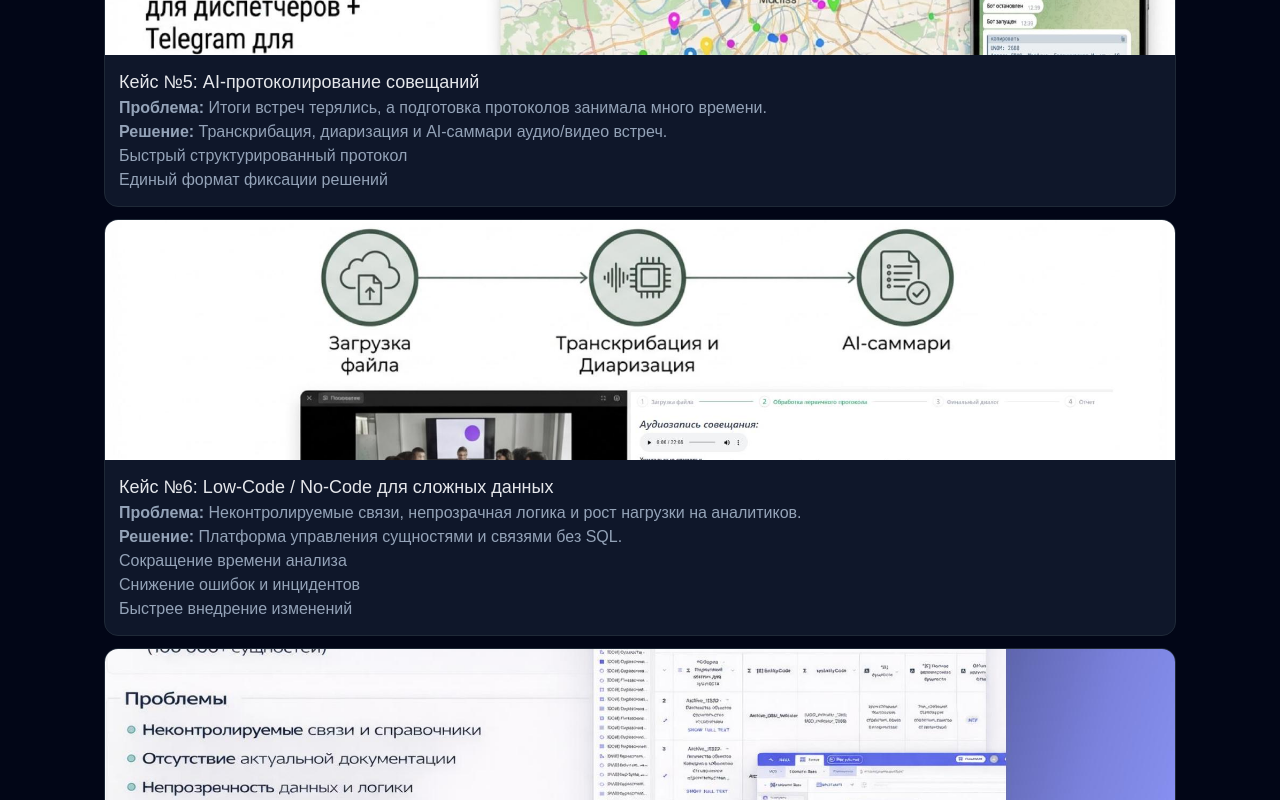
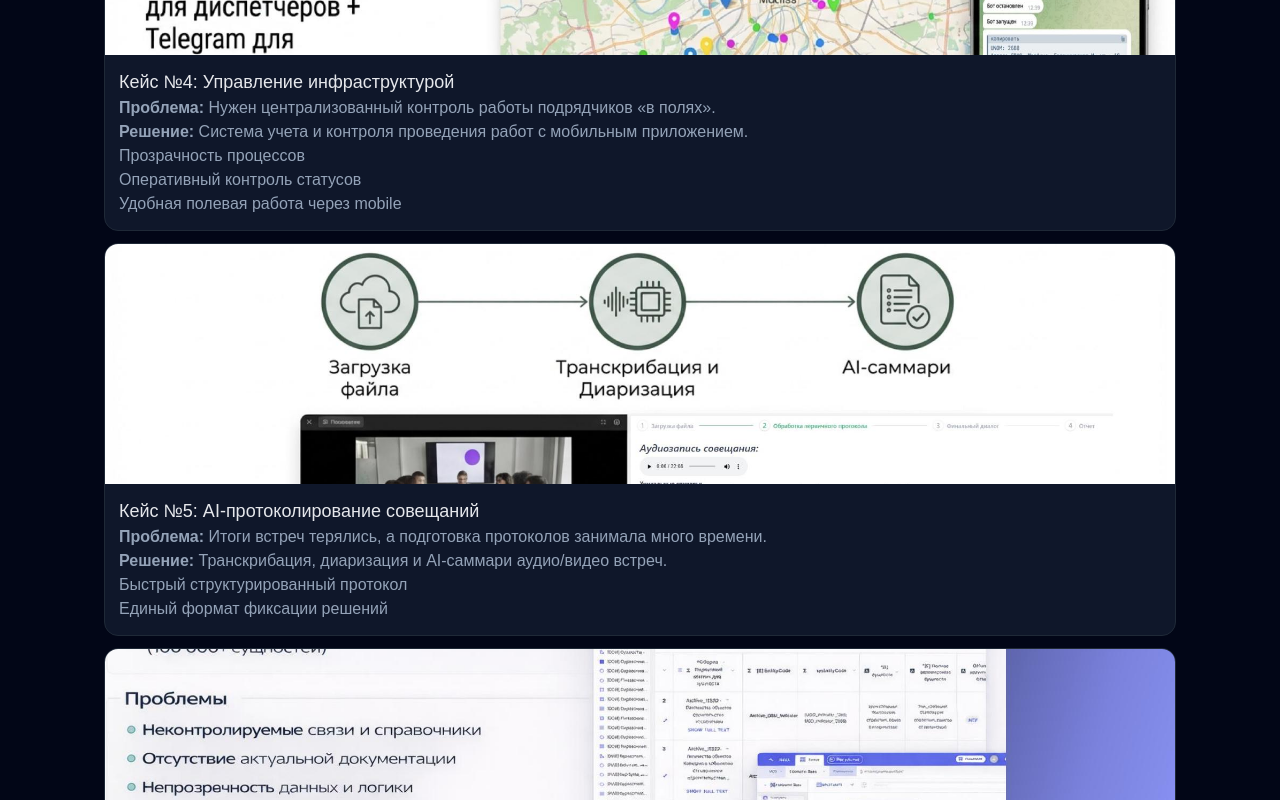
Before and after one commit to rokokzk87/portfolio, a Next.js app: page /cases in a window 1280 px wide. Shown: the part 1560-2360 px from the top of the page. Built offline with nearby package versions, Linux system fonts and the light colour scheme.

Commit message:
Correct case-to-screenshot mapping from PDF and add case #4

```diff
--- a/src/app/cases/page.tsx
+++ b/src/app/cases/page.tsx
@@ -24,25 +24,32 @@ const cases = [
     image: "/cases/case-05.jpg",
   },
   {
+    title: "Кейс №4: Управление инфраструктурой",
+    problem: "Нужен централизованный контроль работы подрядчиков «в полях».",
+    solution: "Система учета и контроля проведения работ с мобильным приложением.",
+    result: ["Прозрачность процессов", "Оперативный контроль статусов", "Удобная полевая работа через mobile"],
+    image: "/cases/case-06.jpg",
+  },
+  {
     title: "Кейс №5: AI-протоколирование совещаний",
     problem: "Итоги встреч терялись, а подготовка протоколов занимала много времени.",
     solution: "Транскрибация, диаризация и AI-саммари аудио/видео встреч.",
     result: ["Быстрый структурированный протокол", "Единый формат фиксации решений"],
-    image: "/cases/case-06.jpg",
+    image: "/cases/case-07.jpg",
   },
   {
     title: "Кейс №6: Low-Code / No-Code для сложных данных",
     problem: "Неконтролируемые связи, непрозрачная логика и рост нагрузки на аналитиков.",
     solution: "Платформа управления сущностями и связями без SQL.",
     result: ["Сокращение времени анализа", "Снижение ошибок и инцидентов", "Быстрее внедрение изменений"],
-    image: "/cases/case-07.jpg",
+    image: "/cases/case-08.jpg",
   },
   {
     title: "Кейс №7: Массовое подключение поставщиков данных",
     problem: "Нужно было быстро подключить много поставщиков без сложной интеграции.",
     solution: "Загрузка через Excel + Receiver с автоматической проверкой схем.",
     result: ["Быстрый онбординг поставщиков", "Ошибки по строкам", "Соблюдение правил целевой системы"],
-    image: "/cases/case-08.jpg",
+    image: "/cases/case-09.jpg",
   },
 ];
 
```
Also changed, not shown: public/cases/case-09.jpg (added).
